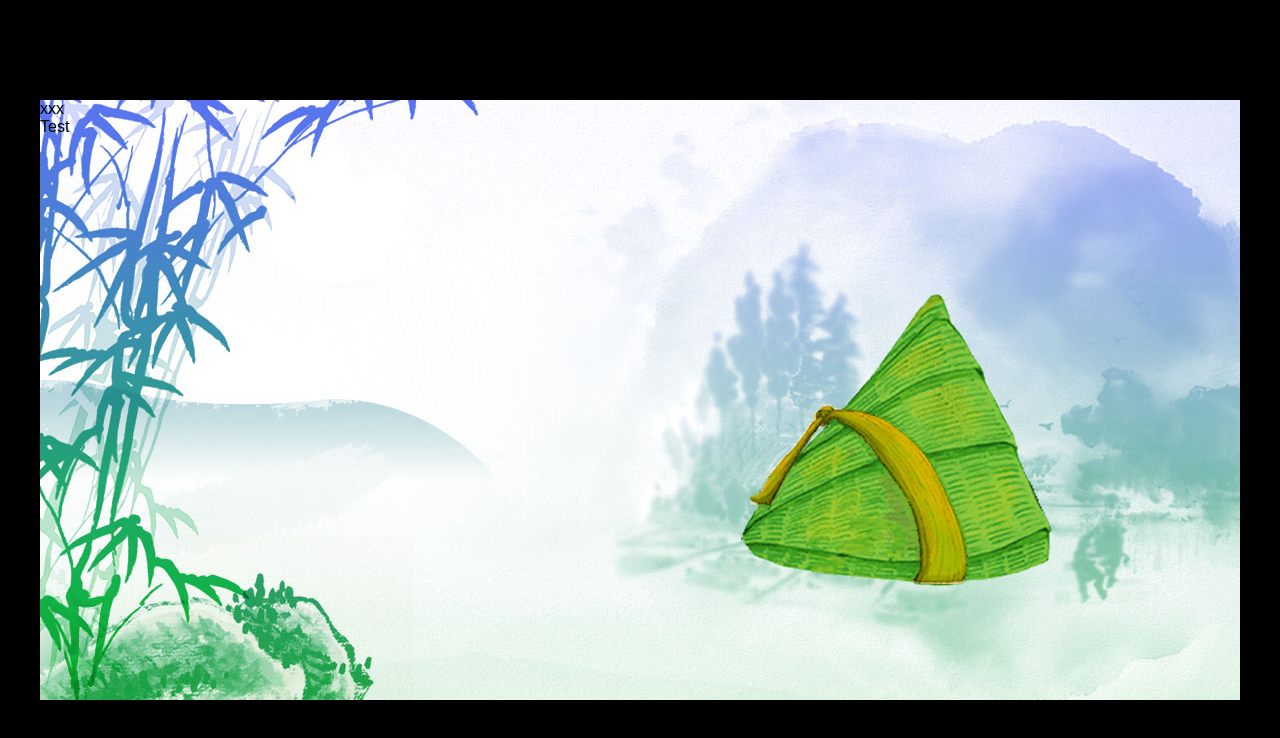
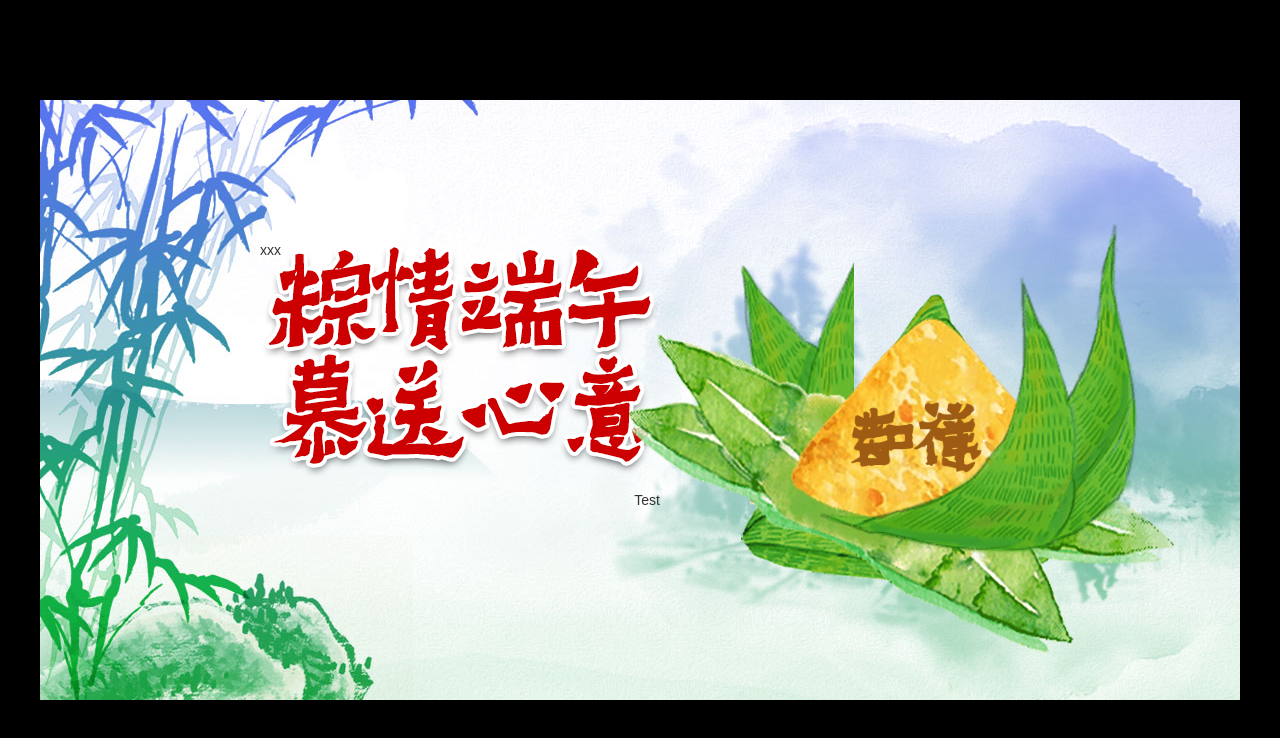
Before and after one commit to rengokantai/imzongqingduanwu, a plain HTML site: page index.html in a window 1280 px wide. Drawn offline with Linux system fonts and the light colour scheme.

Commit message:
Complete layout

```diff
--- a/index.html
+++ b/index.html
@@ -46,6 +46,125 @@
             left: 10px;
             top: 120px;
         }
+
+        .c_zuoye{
+            width: 114px;
+            height: 266px;
+            position: absolute;
+            background: url(img/leaf_left.png);
+            left: 0px;
+            top: -30px;
+            z-index: 1;
+        }
+        .c_youye{
+            width: 318px;
+            height: 338px;
+            position: absolute;
+            background: url(img/leaf_right.png);
+            left: 80px;
+            top: -60px;
+            z-index: 111;
+        }
+        .c_diye{
+            width: 618px;
+            height: 468px;
+            position: absolute;
+            background: url(img/leaf_expand.png);
+            left: -150px;
+            top: -45px;
+            z-index: 99;
+
+        }
+        .c_t_1{
+            width: 180px;
+            height: 100px;
+            position: absolute;
+            background: url(img/t_jixiang.png);
+            left: 50%;
+            top: 50%;
+            margin-left: -70px;
+            margin-top: -50px;
+            z-index: 200;
+            -webkit-transform-origin: center center;
+            -moz-transform-origin: center center;
+            -ms-transform-origin: center center;
+            -o-transform-origin: center center;
+            transform-origin: center center;
+            transform: scale(0.8);
+        }
+        .c_t_2{
+            width: 180px;
+            height: 100px;
+            position: absolute;
+            background: url(img/t_ruyi.png);
+            left: 50%;
+            top: 50%;
+            margin-left: -70px;
+            margin-top: -50px;
+            z-index: 200;
+            -webkit-transform-origin: center center;
+            -moz-transform-origin: center center;
+            -ms-transform-origin: center center;
+            -o-transform-origin: center center;
+            transform-origin: center center;
+            transform: scale(0.8);
+        }
+        .text{
+            position: absolute;
+            width: 400px;
+            height: 370px;
+            left: 180px;
+            top: 140px;
+            font-size: 14px;
+            line-height: 20px;
+            color: #333;
+        }
+        .text .caption{
+            width: 400px;
+            height: 240px;
+            background: url(img/caption.png) no-repeat;
+            margin-left: 40px;
+        }
+        .text .to{
+            width: 400px;
+            margin-top: 10px;
+            margin-left: 40px;
+        }
+        .text .msg{
+            width: 400px;
+            margin-top: 10px;
+            margin-left: 40px;
+        }
+        .text .from{
+            width: 400px;
+            margin-top: 10px;
+            margin-left: 40px;
+            text-align: right;
+        }
+
+        .c_zongzirou{
+            width: 288px;
+            height: 206px;
+            position: absolute;
+            background: url(img/zzr_1.png);
+            -webkit-background-size: 288px 206px;
+            background-size: 288px 206px;
+            left: 50px;
+            top: 34px;
+            z-index: 110;
+        }
+
+        .c_zongzirou{
+            width: 288px;
+            height: 206px;
+            position: absolute;
+            background: url(img/zzr_1.png);
+            -webkit-background-size: 288px 206px;
+            background-size: 288px 206px;
+            left: 50px;
+            top: 34px;
+            z-index: 110;
+        }
     </style>
 </head>
 <body>
```
